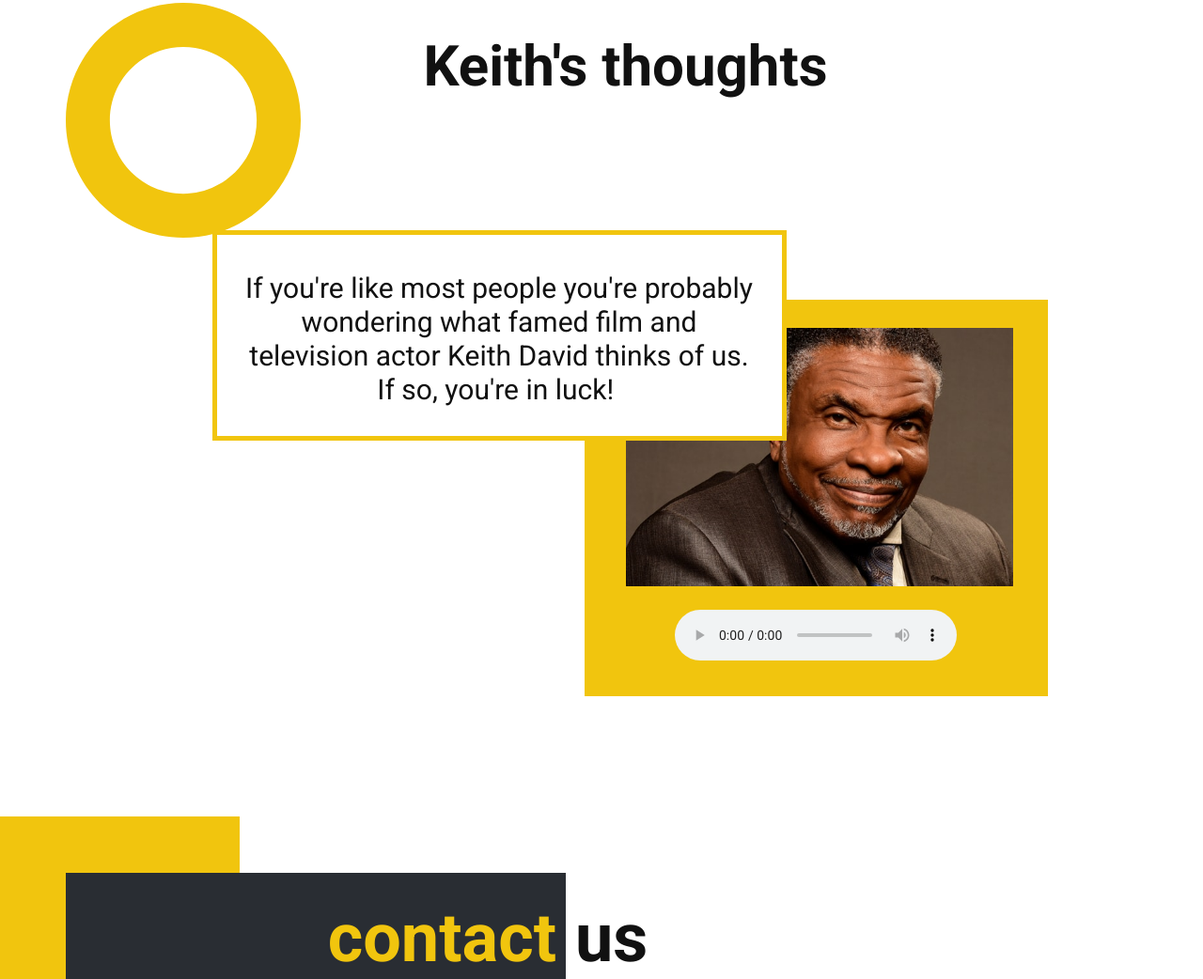
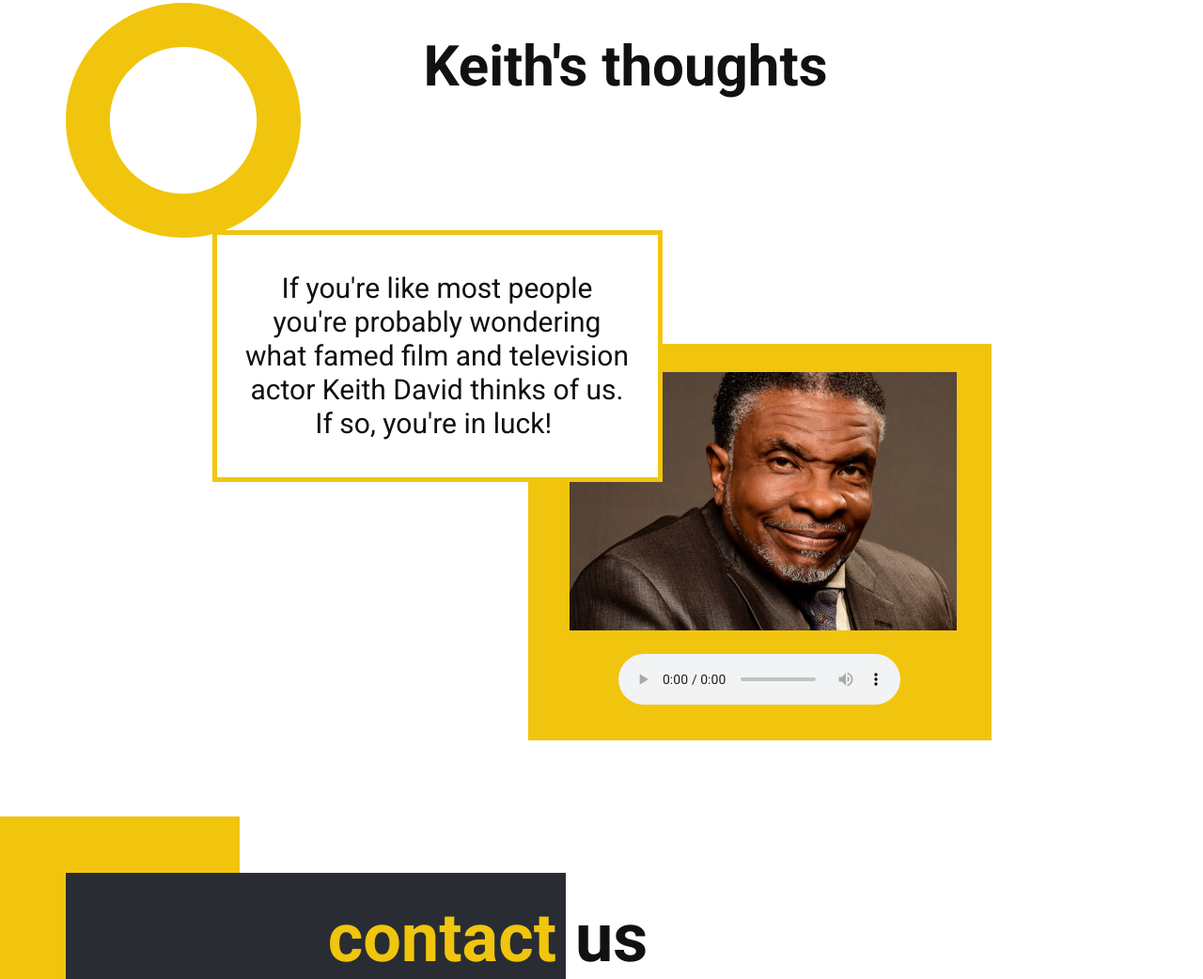
Before and after one commit to cnhazzard/website, a plain HTML site: page index.html in a window 1280 px wide. Shown: the part 5271-6313 px from the top of the page at 94% size. Drawn offline with nearby package versions, Linux system fonts and the light colour scheme; a web font is replaced by a local one.

Commit message:
Add files via upload

```diff
--- a/HazzardFontana.css
+++ b/HazzardFontana.css
@@ -1764,7 +1764,7 @@
   width: 493px;
   min-height: 335px;
   height: auto;
-  margin: 161px -80px 0 auto;
+  margin: 208px -20px 0 auto;
 }
 
 .u-section-6 .u-container-layout-2 {
@@ -1778,10 +1778,11 @@
 }
 
 .u-section-6 .u-group-2 {
-  width: 611px;
-  min-height: 224px;
+  width: 479px;
+  min-height: 268px;
   background-image: none;
-  margin: -496px auto 0 -20px;
+  height: auto;
+  margin: -543px auto 0 -20px;
 }
 
 .u-section-6 .u-container-layout-3 {
@@ -1895,7 +1896,6 @@
   }
 
   .u-section-6 .u-group-2 {
-    width: 520px;
     margin-left: 10px;
   }
 
```
